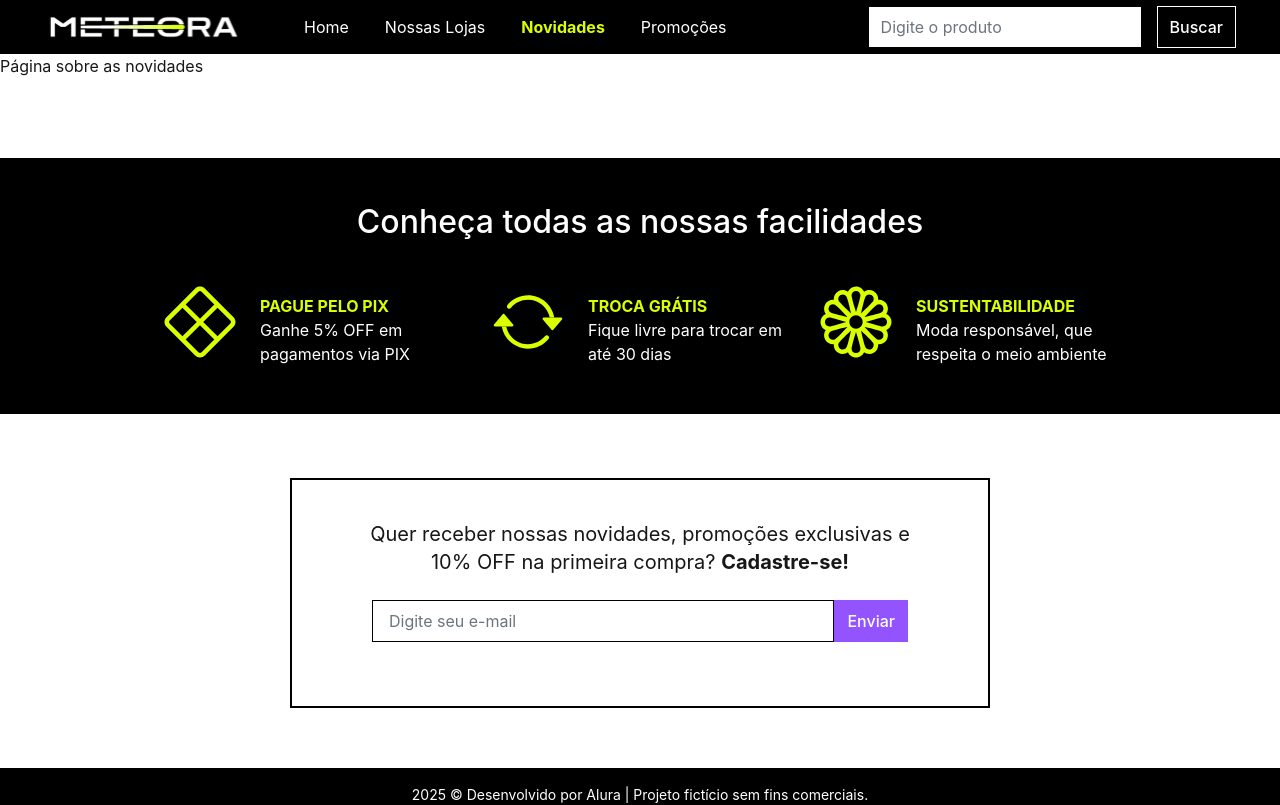
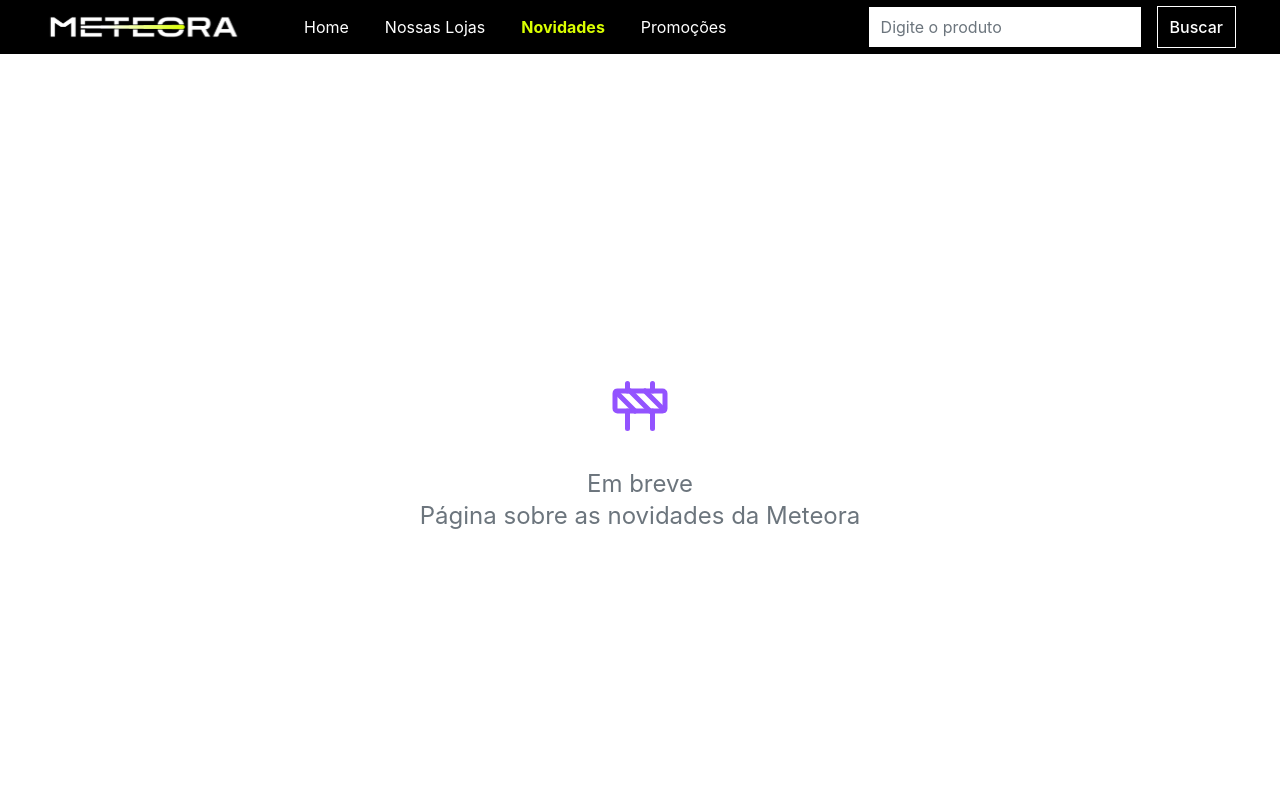
Before and after one commit to JessMotta/meteora-ecommerce_alura, a Next.js app: page /news in a window 1280 px wide. Shown: the top 805 px of the page. Built offline with nearby package versions, Linux system fonts and the light colour scheme.

Commit message:
add info to other pages

```diff
--- a/src/app/news/page.tsx
+++ b/src/app/news/page.tsx
@@ -1,10 +1,11 @@
-import DialogProduct from "@/components/DialogProduct";
+import { LuConstruction } from "react-icons/lu";
+
 
 export default function News() {
   return (
-    <>
-      <div>Página sobre as novidades</div>
-      <DialogProduct/>
-    </>
+    <div className="flex flex-col items-center justify-center h-screen text-center">
+    <LuConstruction className="text-6xl text-secondary" />
+      <h1 className="text-2xl mt-8 text-gray">Em breve <br/> Página sobre as novidades da Meteora</h1>
+    </div>
   )
 }
--- a/src/app/onsale/page.tsx
+++ b/src/app/onsale/page.tsx
@@ -1,6 +1,10 @@
+import { LuConstruction } from "react-icons/lu";
 
 export default function OnSale() {
     return (
-      <div>Página sobre as promoções</div>
+      <div className="flex flex-col items-center justify-center h-screen text-center">
+          <LuConstruction className="text-6xl text-secondary" />
+            <h1 className="text-2xl mt-8 text-gray">Em breve <br/> Página sobre as promoções da Meteora</h1>
+          </div>
     )
   }
--- a/src/app/store/page.tsx
+++ b/src/app/store/page.tsx
@@ -1,6 +1,10 @@
+import { LuConstruction } from "react-icons/lu";
 
 export default function Store() {
   return (
-    <div>Página sobre os produtos</div>
+    <div className="flex flex-col items-center justify-center h-screen text-center">
+        <LuConstruction className="text-6xl text-secondary" />
+          <h1 className="text-2xl mt-8 text-gray">Em breve <br/> Página sobre a loja da Meteora</h1>
+        </div>
   )
 }
```
